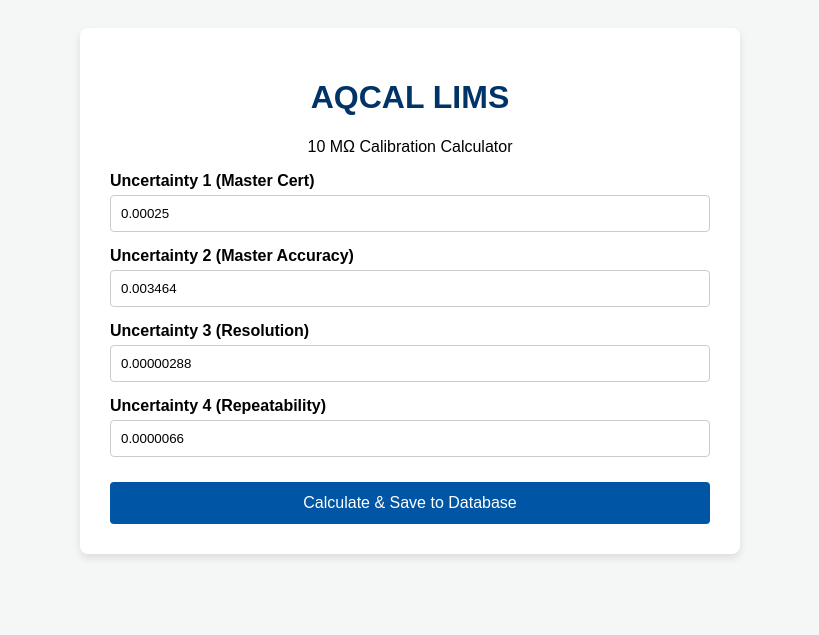
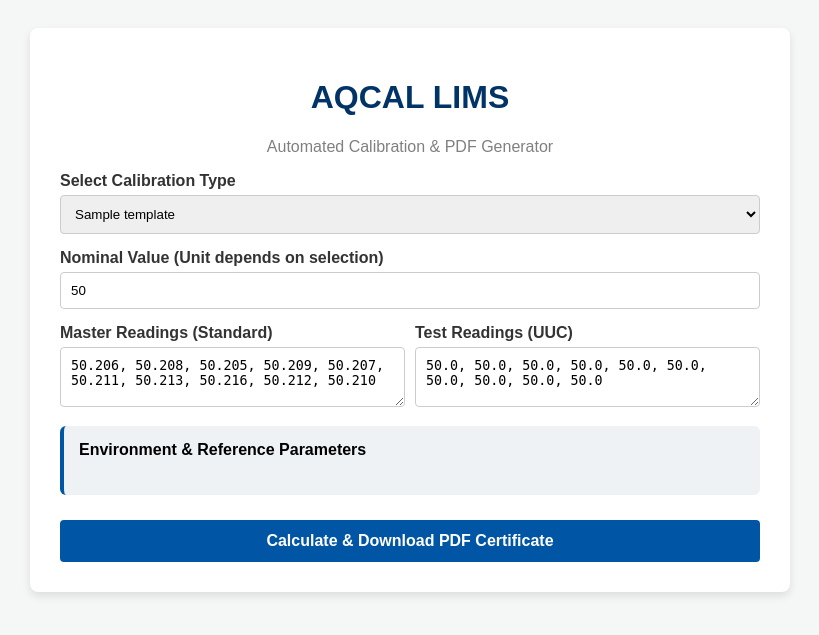
Before and after one commit to gurudeepshakya1981-byte/AQCAL_LIMS, a FastAPI app: template templates/index.html in a window 1280 px wide. Shown: the top 635 px of the page, without its empty margins (230-1049 px from the left). Run offline with FastAPI, Linux system fonts and the light colour scheme; the template is opened without the code that fills it: most values are stand-ins (such as "Sample title", 1, 10 or a date in 2020); some libraries are stand-ins or nearby versions.

Commit message:
Update index.html

```diff
--- a/templates/index.html
+++ b/templates/index.html
@@ -1,69 +1,145 @@
 <!DOCTYPE html>
 <html>
 <head>
-    <title>AQCAL LIMS - Uncertainty Calculator</title>
+    <title>AQCAL LIMS - Automated Certificate</title>
     <style>
         body { font-family: Arial, sans-serif; background-color: #f4f7f6; padding: 20px; }
-        .container { max-width: 600px; margin: auto; background: white; padding: 30px; border-radius: 8px; box-shadow: 0 4px 8px rgba(0,0,0,0.1); }
+        .container { max-width: 700px; margin: auto; background: white; padding: 30px; border-radius: 8px; box-shadow: 0 4px 8px rgba(0,0,0,0.1); }
         h1 { color: #003366; text-align: center; }
-        label { display: block; margin-top: 15px; font-weight: bold; }
-        input { width: 100%; padding: 10px; margin-top: 5px; border: 1px solid #ccc; border-radius: 4px; box-sizing: border-box; }
-        button { width: 100%; padding: 12px; margin-top: 25px; background-color: #0055A4; color: white; border: none; border-radius: 4px; font-size: 16px; cursor: pointer; }
+        label { display: block; margin-top: 15px; font-weight: bold; color: #333; }
+        input, textarea, select { width: 100%; padding: 10px; margin-top: 5px; border: 1px solid #ccc; border-radius: 4px; box-sizing: border-box; }
+        textarea { height: 60px; font-family: monospace; }
+        button { width: 100%; padding: 12px; margin-top: 25px; background-color: #0055A4; color: white; border: none; border-radius: 4px; font-size: 16px; cursor: pointer; font-weight: bold;}
         button:hover { background-color: #003366; }
-        #result { margin-top: 20px; padding: 15px; background-color: #e8f5e9; border-left: 5px solid #4caf50; display: none; }
+        .dynamic-input-group { background: #eef2f5; padding: 15px; border-radius: 6px; margin-top: 15px; border-left: 4px solid #0055A4;}
     </style>
 </head>
 <body>
     <div class="container">
         <h1>AQCAL LIMS</h1>
-        <p style="text-align: center;">10 MΩ Calibration Calculator</p>
+        <p style="text-align: center; color: grey;">Automated Calibration & PDF Generator</p>
 
-        <label>Uncertainty 1 (Master Cert)</label>
-        <input type="number" id="u1" step="0.00001" value="0.00025">
+        <label>Select Calibration Type</label>
+        <select id="template_select" onchange="updateForm()">
+            {% for t in templates %}
+                <option value="{{ t.id }}">{{ t.name }}</option>
+            {% endfor %}
+        </select>
 
-        <label>Uncertainty 2 (Master Accuracy)</label>
-        <input type="number" id="u2" step="0.00001" value="0.003464">
+        <label>Nominal Value (Unit depends on selection)</label>
+        <input type="number" id="nominal" step="0.01" value="50">
 
-        <label>Uncertainty 3 (Resolution)</label>
-        <input type="number" id="u3" step="0.00001" value="0.00000288">
+        <div style="display: flex; gap: 10px;">
+            <div style="flex: 1;">
+                <label>Master Readings (Standard)</label>
+                <textarea id="readings_master">50.206, 50.208, 50.205, 50.209, 50.207, 50.211, 50.213, 50.216, 50.212, 50.210</textarea>
+            </div>
+            <div style="flex: 1;">
+                <label>Test Readings (UUC)</label>
+                <textarea id="readings_test">50.0, 50.0, 50.0, 50.0, 50.0, 50.0, 50.0, 50.0, 50.0, 50.0</textarea>
+            </div>
+        </div>
 
-        <label>Uncertainty 4 (Repeatability)</label>
-        <input type="number" id="u4" step="0.00001" value="0.0000066">
+        <!-- Dynamic form fields will be injected here -->
+        <div id="dynamic_fields_container" class="dynamic-input-group">
+            <h4 style="margin-top:0;">Environment & Reference Parameters</h4>
+            <div id="dynamic_fields"></div>
+        </div>
 
-        <button onclick="calculate()">Calculate & Save to Database</button>
-
-        <div id="result">
-            <h3>Calculation Complete!</h3>
-            <p><strong>Combined Uncertainty (uc):</strong> <span id="uc_val"></span></p>
-            <p><strong>Expanded Uncertainty (U):</strong> <span id="U_val"></span></p>
-            <p style="color: green; font-size: 14px;"><em>Data successfully saved to Neon Database.</em></p>
-        </div>
+        <button onclick="calculate()">Calculate & Download PDF Certificate</button>
     </div>
 
     <script>
+        // Embed templates data from backend
+        const templatesData = {{ templates_json | safe }};
+
+        function updateForm() {
+            const templateId = parseInt(document.getElementById('template_select').value);
+            const template = templatesData.find(t => t.id === templateId);
+
+            const container = document.getElementById('dynamic_fields');
+            container.innerHTML = ''; // Clear old fields
+
+            if (!template || !template.schema) return;
+
+            // Generate input fields based on schema
+            template.schema.forEach(field => {
+                const label = document.createElement('label');
+                label.innerText = field.label;
+
+                const input = document.createElement('input');
+                input.type = 'number';
+                input.step = '0.0001';
+                input.id = `var_${field.key}`;
+                input.value = field.default;
+                input.style.marginBottom = '10px';
+
+                container.appendChild(label);
+                container.appendChild(input);
+            });
+        }
+
         async function calculate() {
-            const u1 = parseFloat(document.getElementById('u1').value);
-            const u2 = parseFloat(document.getElementById('u2').value);
-            const u3 = parseFloat(document.getElementById('u3').value);
-            const u4 = parseFloat(document.getElementById('u4').value);
+            const templateId = parseInt(document.getElementById('template_select').value);
+            const template = templatesData.find(t => t.id === templateId);
+            const nominal = parseFloat(document.getElementById('nominal').value);
 
-            const response = await fetch('/calculate', {
-                method: 'POST',
-                headers: { 'Content-Type': 'application/json' },
-                body: JSON.stringify({ u1: u1, u2: u2, u3: u3, u4: u4 })
-            });
+            const masterArray = document.getElementById('readings_master').value.split(',').map(n => parseFloat(n.trim())).filter(n => !isNaN(n));
+            const testArray = document.getElementById('readings_test').value.split(',').map(n => parseFloat(n.trim())).filter(n => !isNaN(n));
 
-            const data = await response.json();
-
-            if (data.error) {
-                alert("Error: " + data.error);
-                return;
+            // Collect dynamic inputs
+            let variables = {};
+            if (template && template.schema) {
+                template.schema.forEach(field => {
+                    variables[field.key] = parseFloat(document.getElementById(`var_${field.key}`).value);
+                });
             }
 
-            document.getElementById('uc_val').innerText = data.combined_uncertainty.toFixed(6);
-            document.getElementById('U_val').innerText = data.expanded_uncertainty.toFixed(6);
-            document.getElementById('result').style.display = 'block';
+            // Show loading state
+            const btn = document.querySelector('button');
+            const originalText = btn.innerText;
+            btn.innerText = "Generating PDF...";
+            btn.disabled = true;
+
+            try {
+                const response = await fetch('/calculate', {
+                    method: 'POST',
+                    headers: { 'Content-Type': 'application/json' },
+                    body: JSON.stringify({
+                        template_id: templateId,
+                        nominal_value: nominal,
+                        readings_master: masterArray,
+                        readings_test: testArray,
+                        variables: variables
+                    })
+                });
+
+                if (!response.ok) {
+                    const err = await response.json();
+                    alert("Error: " + (err.error || "Unknown error"));
+                    return;
+                }
+
+                // Handle PDF download
+                const blob = await response.blob();
+                const url = window.URL.createObjectURL(blob);
+                const a = document.createElement('a');
+                a.href = url;
+                a.download = `AQCAL_Certificate_${template.name.replace(/\s+/g, '_')}.pdf`;
+                document.body.appendChild(a);
+                a.click();
+                a.remove();
+
+            } catch (e) {
+                alert("Network error occurred.");
+            } finally {
+                btn.innerText = originalText;
+                btn.disabled = false;
+            }
         }
+
+        // Initialize form on page load
+        window.onload = updateForm;
     </script>
 </body>
 </html>
```
